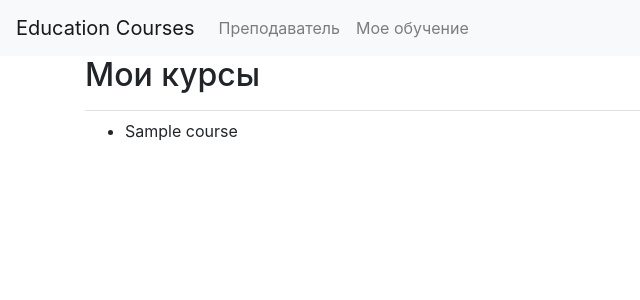
After one commit to nmustapakulov/educational_platform, a Django app: page /courses/ in a window 1280 px wide. The commit adds this page. Shown: the top 300 px of the page, without its empty margins (0-640 px from the left). Run offline with Django 4.2, Linux system fonts and the light colour scheme; tables that the repository leaves empty hold one stand-in row (values such as "Sample post"); some libraries are stand-ins or nearby versions.

Commit message:
Добавлен функционал вывода созданных курсов на странице Мои курсы

```diff
--- a/education_courses/admin.py
+++ b/education_courses/admin.py
@@ -1,5 +1,8 @@
 from django.contrib import admin
-from .models import Category
+from .models import Category, Course, Section, Lecture
 # Register your models here.
 
 admin.site.register(Category)
+admin.site.register(Course)
+admin.site.register(Section)
+admin.site.register(Lecture)
--- a/education_courses/models.py
+++ b/education_courses/models.py
@@ -12,6 +12,7 @@ class Course(models.Model):
     title = models.CharField(max_length=70)
     description = models.TextField()
     category = models.ForeignKey(Category, on_delete=models.CASCADE)
+    date_added = models.DateTimeField(auto_now_add=True)
 
     def __str__(self):
         return self.title
--- a/education_courses/templates/education_courses/base.html
+++ b/education_courses/templates/education_courses/base.html
@@ -19,7 +19,7 @@
         <div class="collapse navbar-collapse" id="navbarNavDropdown">
             <ul class="navbar-nav">
                 <li class="nav-item">
-                    <a class="nav-link" href="#">Преподаватель</a>
+                    <a class="nav-link" href="{% url 'education_courses:courses' %}">Преподаватель</a>
                 </li>
                 <li class="nav-item">
                     <a class="nav-link" href="#">Мое обучение</a>
--- /dev/null
+++ b/education_courses/templates/education_courses/courses.html
@@ -0,0 +1,15 @@
+{% extends "education_courses/base.html" %}
+
+{% block page_header %}
+    <h2>Мои курсы</h2>
+{% endblock page_header %}
+
+{% block content %}
+    <ul>
+        {% for course in courses %}
+            <li>{{course}}</li>
+        {% empty %}
+            <li><h3>Пока что курсов не добавлены.</h3></li>
+        {% endfor %}
+    </ul>
+{% endblock content %}
--- a/education_courses/urls.py
+++ b/education_courses/urls.py
@@ -8,4 +8,6 @@ app_name = 'education_courses'
 urlpatterns = [
     #Домашняя страница
     path('', views.index, name='index'),
+    #Страница со списком всех курсов.
+    path('courses/', views.courses, name='courses'),
 ]
--- a/education_courses/views.py
+++ b/education_courses/views.py
@@ -1,5 +1,12 @@
 from django.shortcuts import render
+from .models import Course
 
 def index(request):
     """Домашняя страница приложения education_courses"""
     return render(request, 'education_courses/index.html')
+
+def courses(request):
+    #"""Выводит список курсов."""
+    courses = Course.objects.order_by('date_added')
+    context = {'courses':courses}
+    return render(request, 'education_courses/courses.html', context)
```
Also changed, not shown: education_courses/migrations/0005_course_date_added.py (added).
